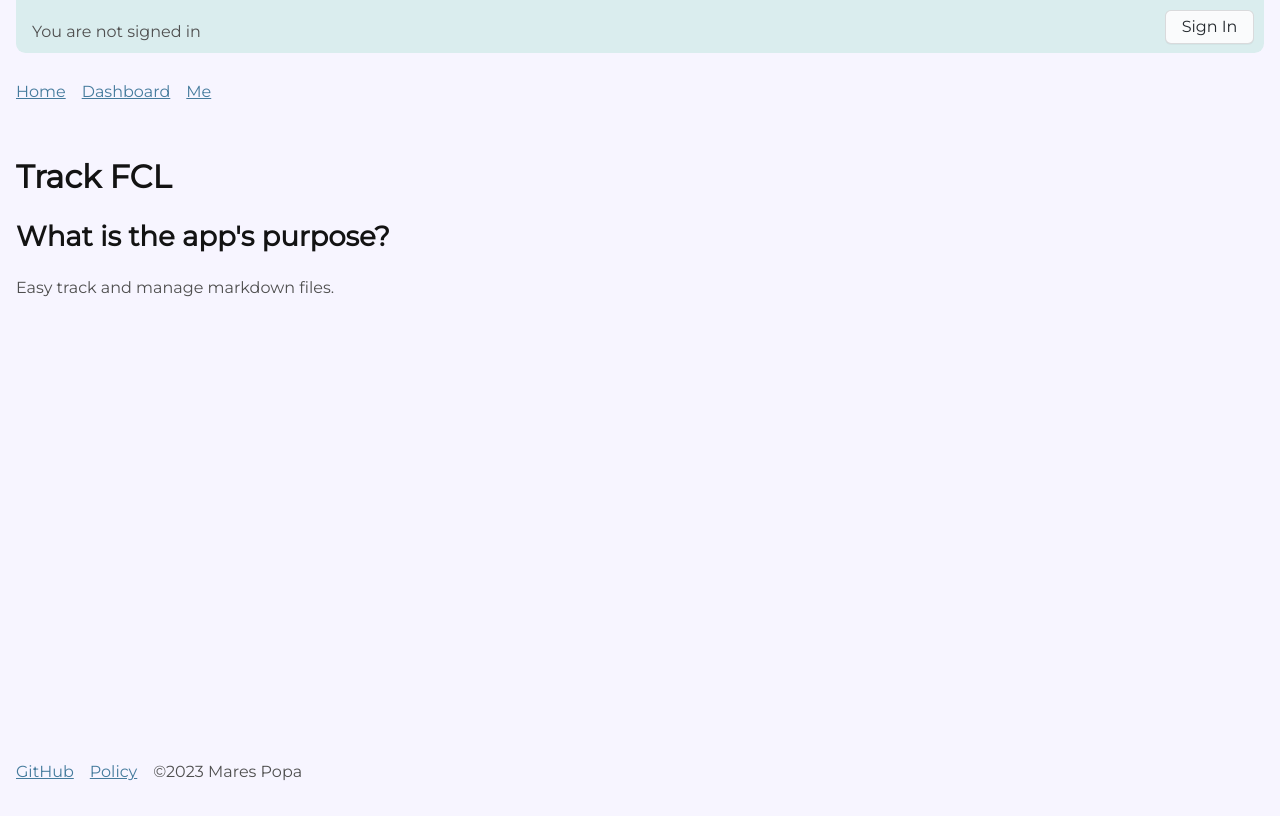
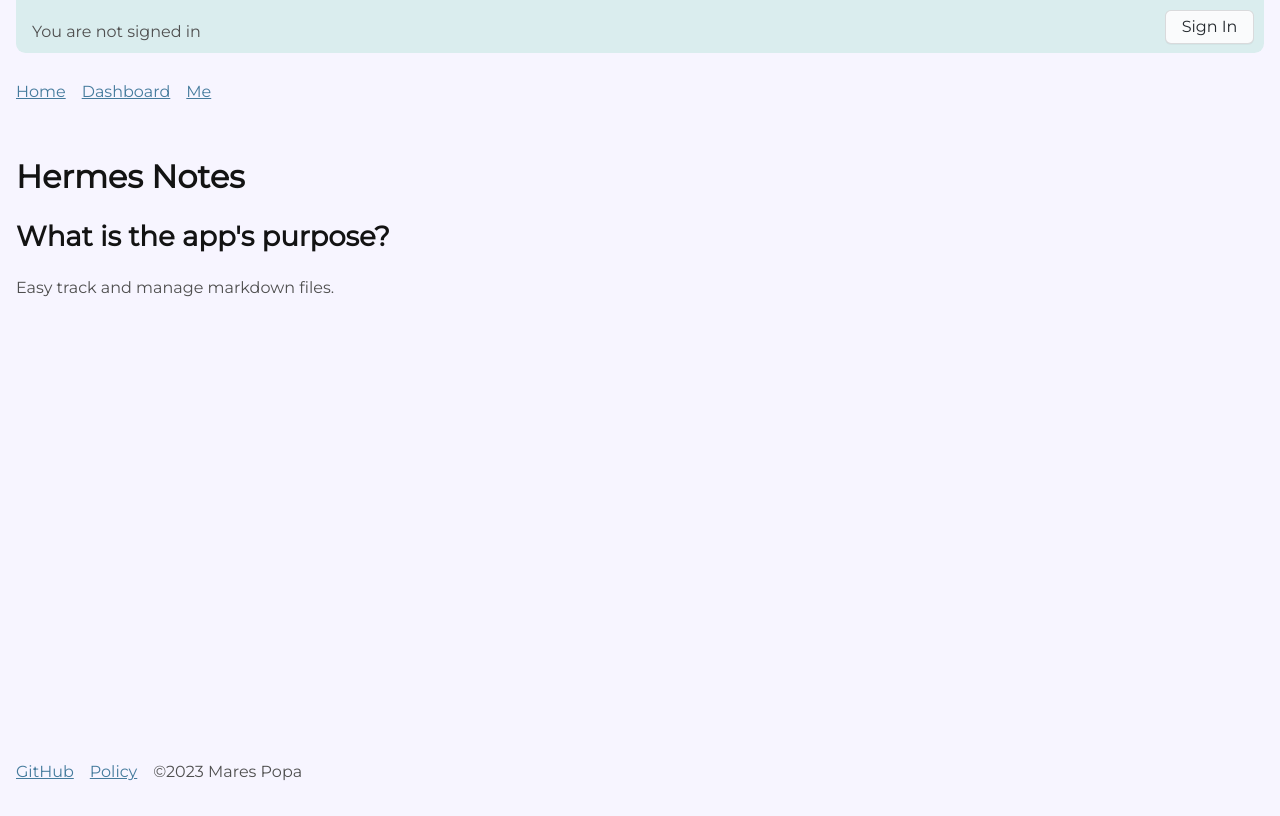
Before and after one commit to marespopa/hermesnote, a Next.js app in the folder client/: page / in a window 1280 px wide. Built offline with nearby package versions, Linux system fonts and the light colour scheme; no server answers.

Commit message:
chore: rename to hermesnote

```diff
--- a/client/components/Footer/Footer.component.tsx
+++ b/client/components/Footer/Footer.component.tsx
@@ -8,7 +8,7 @@ export default function Footer() {
     <footer className={styles.footer}>
       <ul className={styles.items}>
         <li className={styles.item}>
-          <a href="https://github.com/smoothwizz/trackfcl">GitHub</a>
+          <a href="https://github.com/smoothwizz/hermesnote">GitHub</a>
         </li>
         <li className={styles.item}>
           <Link href="/policy">Policy</Link>
--- a/client/package.json
+++ b/client/package.json
@@ -1,6 +1,6 @@
 {
-  "title": "trackfcl",
-  "description": "An example project for NextAuth.js with Next.js",
+  "title": "hermesnote",
+  "description": "Markdown editor",
   "scripts": {
     "dev": "next",
     "build": "next build",
--- a/client/pages/index.tsx
+++ b/client/pages/index.tsx
@@ -3,7 +3,7 @@ import Layout from "../components/layout";
 export default function IndexPage() {
   return (
     <Layout>
-      <h1>Track FCL</h1>
+      <h1>Hermes Notes</h1>
       <h2>What is the app&apos;s purpose?</h2>
       <p>Easy track and manage markdown files.</p>
     </Layout>
```
Also changed, not shown: 8 other files (tests, documents, lock files or other folders).
